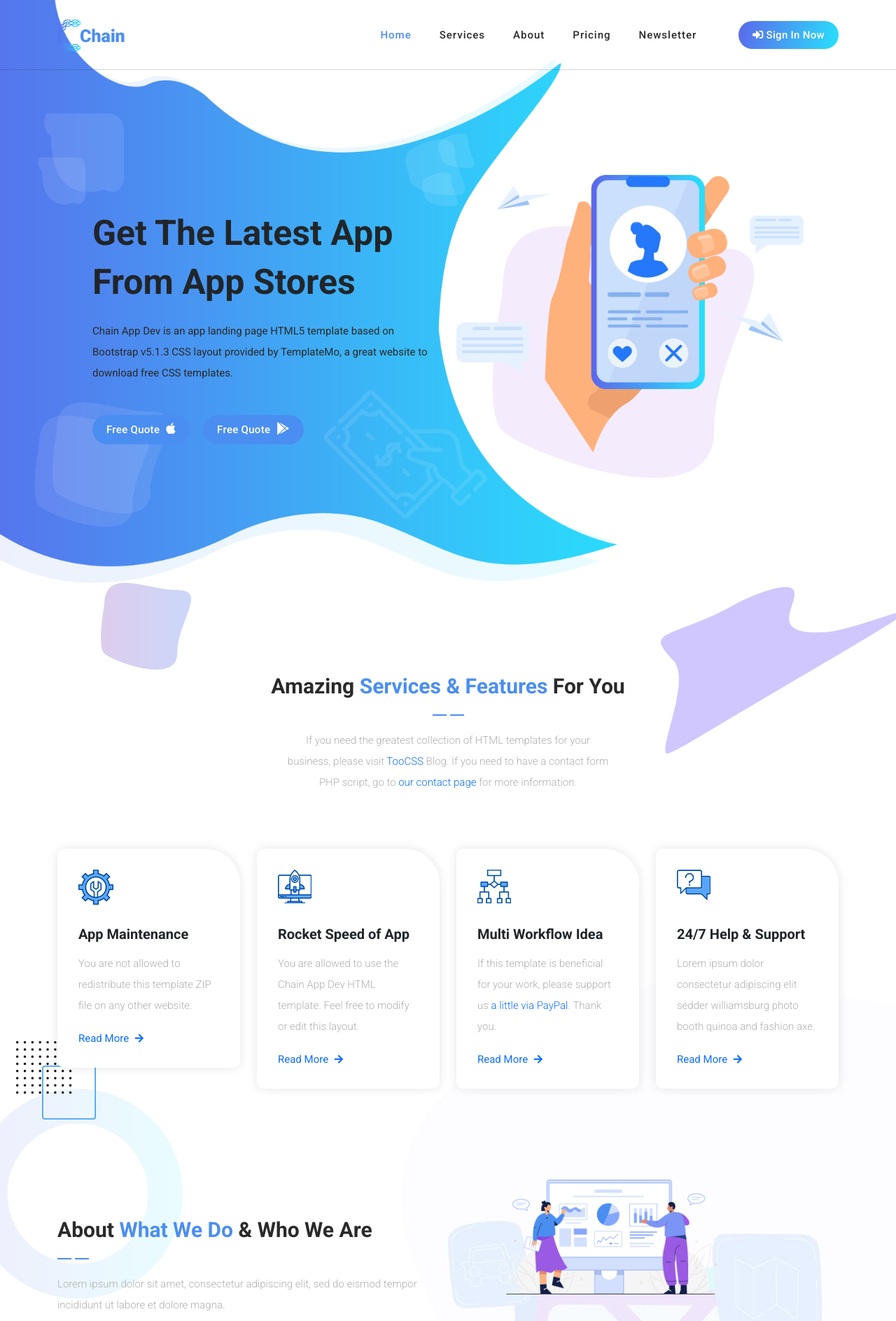
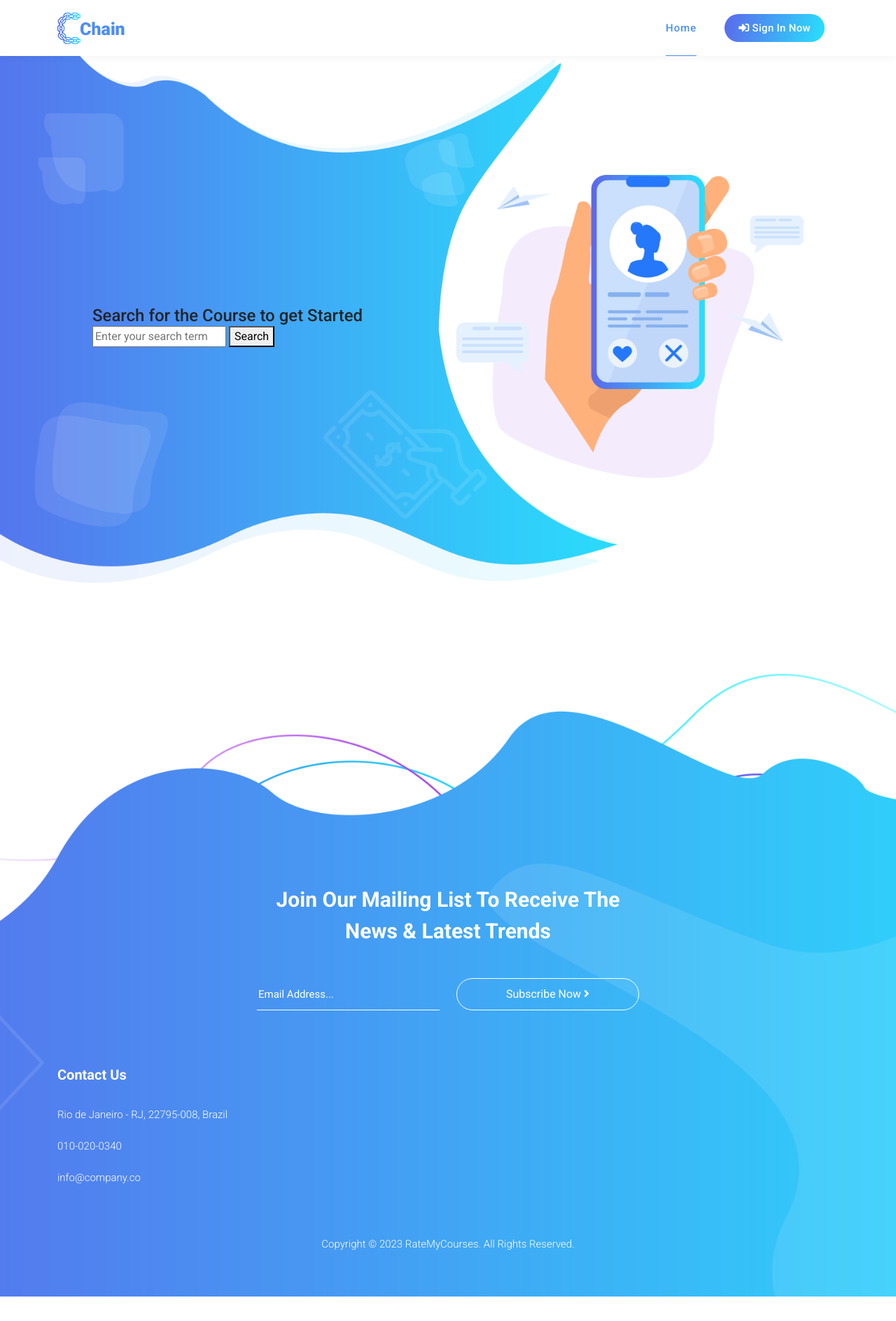
Before and after one commit to mehtameet12/RateMyCourse, a Django app: page / in a window 1280 px wide. Shown: the top 1888 px of the page at 70% size. After the commit the page ends 1853 px from the top, so only its background shows below. Run offline with Django 4.2, Linux system fonts and the light colour scheme; some libraries are stand-ins or nearby versions.

Commit message:
Update index.html
Homepage updated - a little..to make to make sure only relevant fields are included.

```diff
--- a/RateMyCourse/templates/index.html
+++ b/RateMyCourse/templates/index.html
@@ -12,7 +12,7 @@
     <link rel="preconnect" href="https://fonts.gstatic.com" crossorigin>
     <link href="https://fonts.googleapis.com/css2?family=Roboto:wght@100;300;400;500;700;900&display=swap" rel="stylesheet">
 
-    <title>Chain App Dev - App Landing Page HTML5 Template</title>
+    <title>Rate My Courses</title>
 
     <!-- Bootstrap core CSS -->
     <link href="{% static 'vendor/bootstrap/css/bootstrap.min.css' %}" rel="stylesheet">
@@ -62,10 +62,14 @@ https://templatemo.com/tm-570-chain-app-dev
             <!-- ***** Menu Start ***** -->
             <ul class="nav">
               <li class="scroll-to-section"><a href="#top" class="active">Home</a></li>
+
+              <!--
               <li class="scroll-to-section"><a href="#services">Services</a></li>
               <li class="scroll-to-section"><a href="#about">About</a></li>
               <li class="scroll-to-section"><a href="#pricing">Pricing</a></li>
               <li class="scroll-to-section"><a href="#newsletter">Newsletter</a></li>
+                -->
+
               <li><div class="gradient-button"><a id="modal_trigger" href="#modal"><i class="fa fa-sign-in-alt"></i> Sign In Now</a></div></li>
             </ul>
             <a class='menu-trigger'>
@@ -89,11 +93,6 @@ https://templatemo.com/tm-570-chain-app-dev
         <!-- Social Login -->
         <div class="social_login">
             <div class="">
-                <a href="#" class="social_box fb">
-                    <span class="icon"><i class="fab fa-facebook"></i></span>
-                    <span class="icon_title">Connect with Facebook</span>
-
-                </a>
 
                 <a href="#" class="social_box google">
                     <span class="icon"><i class="fab fa-google-plus"></i></span>
@@ -174,17 +173,20 @@ https://templatemo.com/tm-570-chain-app-dev
               <div class="left-content show-up header-text wow fadeInLeft" data-wow-duration="1s" data-wow-delay="1s">
                 <div class="row">
                   <div class="col-lg-12">
-                    <h2>Get The Latest App From App Stores</h2>
-                    <p>Chain App Dev is an app landing page HTML5 template based on Bootstrap v5.1.3 CSS layout provided by TemplateMo, a great website to download free CSS templates.</p>
+                    <h4>Search for the Course to get Started</h4>
+                    <form class="search-form" action="/search" method="GET">
+                      <input type="text" name="query" placeholder="Enter your search term">
+                      <button type="submit">Search</button>
+                    </form>
                   </div>
-                  <div class="col-lg-12">
+                  <!-- <div class="col-lg-12">
                     <div class="white-button first-button scroll-to-section">
                       <a href="#contact">Free Quote <i class="fab fa-apple"></i></a>
                     </div>
                     <div class="white-button scroll-to-section">
                       <a href="#contact">Free Quote <i class="fab fa-google-play"></i></a>
                     </div>
-                  </div>
+                  </div> -->
                 </div>
               </div>
             </div>
@@ -199,6 +201,7 @@ https://templatemo.com/tm-570-chain-app-dev
     </div>
   </div>
 
+  <!--
   <div id="services" class="services section">
     <div class="container">
       <div class="row">
@@ -256,7 +259,9 @@ https://templatemo.com/tm-570-chain-app-dev
       </div>
     </div>
   </div>
+  -->
 
+  <!--
   <div id="about" class="about-us section">
     <div class="container">
       <div class="row">
@@ -308,7 +313,9 @@ https://templatemo.com/tm-570-chain-app-dev
       </div>
     </div>
   </div>
+  -->
 
+  <!--
   <div id="clients" class="the-clients">
     <div class="container">
       <div class="row">
@@ -553,7 +560,9 @@ https://templatemo.com/tm-570-chain-app-dev
       </div>
     </div>
   </div>
+  -->
 
+  <!--
   <div id="pricing" class="pricing-tables">
     <div class="container">
       <div class="row">
@@ -627,7 +636,7 @@ https://templatemo.com/tm-570-chain-app-dev
       </div>
     </div>
   </div>
-
+  -->
   <footer id="newsletter">
     <div class="container">
       <div class="row">
@@ -662,6 +671,8 @@ https://templatemo.com/tm-570-chain-app-dev
             <p><a href="#">info@company.co</a></p>
           </div>
         </div>
+
+        <!--
         <div class="col-lg-3">
           <div class="footer-widget">
             <h4>About Us</h4>
@@ -679,6 +690,9 @@ https://templatemo.com/tm-570-chain-app-dev
             </ul>
           </div>
         </div>
+        -->
+
+        <!--
         <div class="col-lg-3">
           <div class="footer-widget">
             <h4>Useful Links</h4>
@@ -696,6 +710,9 @@ https://templatemo.com/tm-570-chain-app-dev
             </ul>
           </div>
         </div>
+        -->
+
+        <!--
         <div class="col-lg-3">
           <div class="footer-widget">
             <h4>About Our Company</h4>
@@ -705,10 +722,11 @@ https://templatemo.com/tm-570-chain-app-dev
             <p>Lorem ipsum dolor sit amet, consectetur adipiscing elit, sed do eiusmod tempor incididunt ut labore et dolore.</p>
           </div>
         </div>
+        -->
+
         <div class="col-lg-12">
           <div class="copyright-text">
-            <p>Copyright © 2022 Chain App Dev Company. All Rights Reserved.
-          <br>Design: <a href="https://templatemo.com/" target="_blank" title="css templates">TemplateMo</a></p>
+            <p>Copyright © 2023 RateMyCourses. All Rights Reserved. </p>
           </div>
         </div>
       </div>
```
